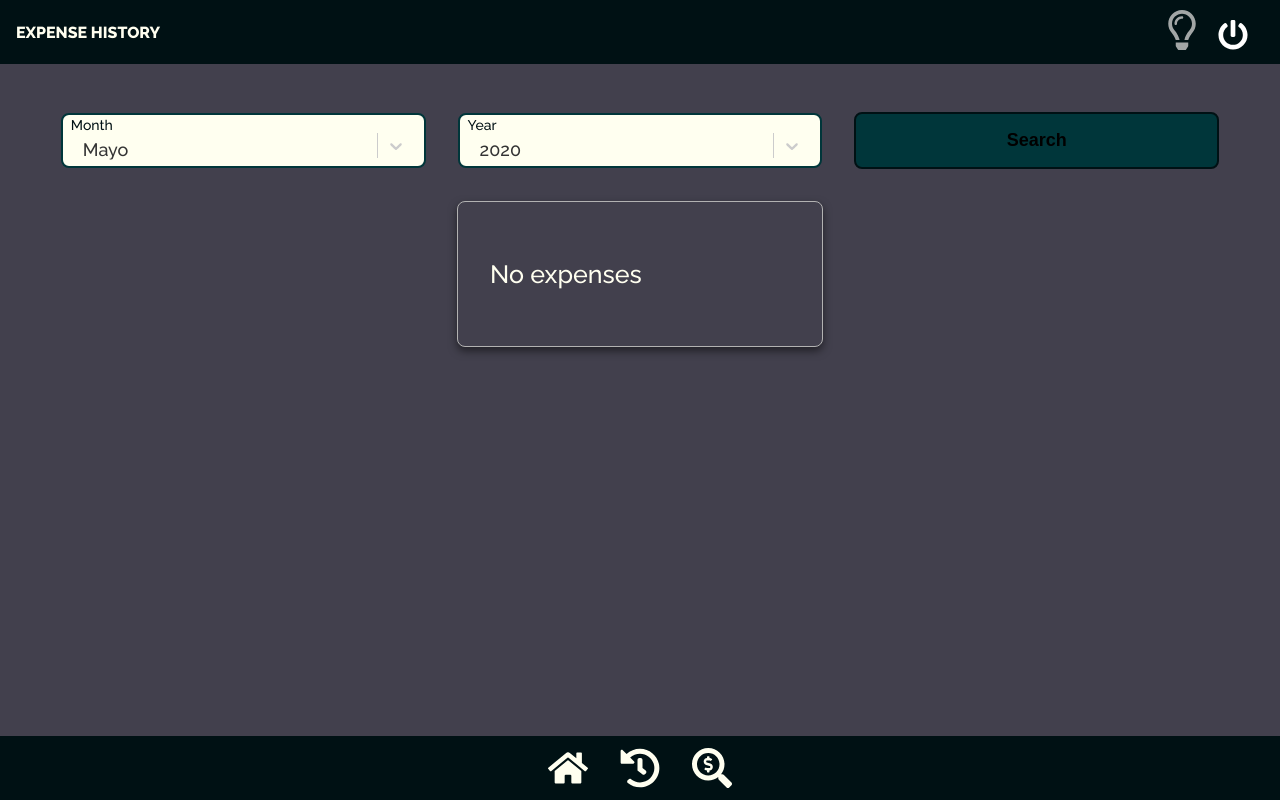
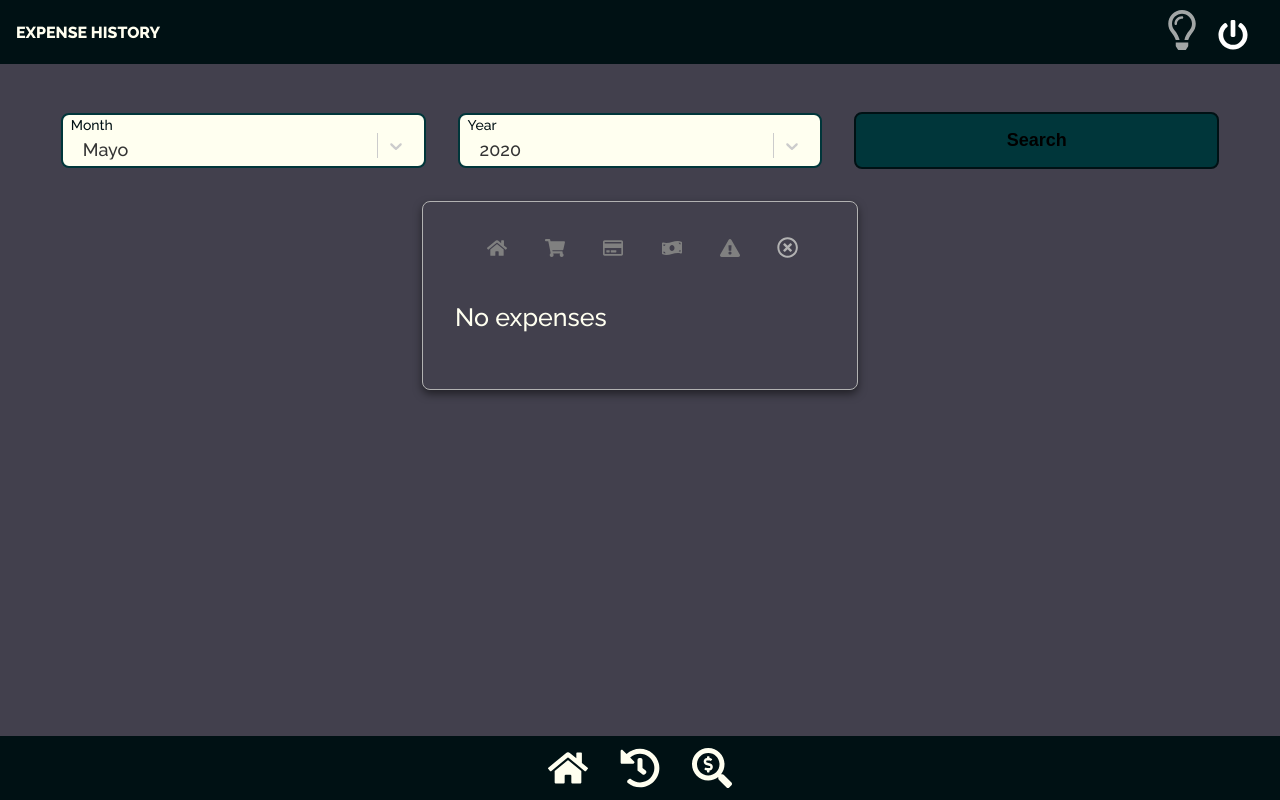
Before and after one commit to mavenesio/house-expenses, a Next.js app: page /ExpenseHistory in a window 1280 px wide. Built offline with nearby package versions, Linux system fonts and the light colour scheme.

Commit message:
add type filter

```diff
--- a/Components/Card/Card.js
+++ b/Components/Card/Card.js
@@ -1,7 +1,7 @@
 import React, {useCallback} from 'react';
 import styled from 'styled-components';
 
-const Paper = styled.div`
+const Card = styled.div`
     background: #fff;
     padding: 20px;
     position: relative;
@@ -15,19 +15,4 @@ const Paper = styled.div`
 
 `;
 
-const Card = ({children}) => {
-    const renderCardChildComponents = useCallback(
-        (ch) => {
-            return React.Children.map(ch, (child) => {
-                return React.cloneElement(child);
-                });
-            }
-        , []);
-    return (
-        <Paper>
-            {renderCardChildComponents(children)}
-        </Paper>
-    );
-}
-
 export default Card;
--- a/Components/ExpensesTable/ExpensesTable.js
+++ b/Components/ExpensesTable/ExpensesTable.js
@@ -1,13 +1,23 @@
 // @ts-nocheck
-import React, {useState, useCallback} from 'react';
+import React, {useState, useCallback, useEffect} from 'react';
 import styled from 'styled-components';
 
 import Card from '../Card/Card';
 import Checkbox from '../CheckBox/Checkbox';
 import {ExpenseTypes} from '../../constants/constants';
+import RadioButtonType from '../RadioButtonType/RadioButtonType';
 import PlusSquare from '../Icons/PlusSquare';
 import Trash from '../Icons/Trash';
 import Pen from '../Icons/Pen';
+import TimesCircle from '../Icons/TimesCircle';
+
+const CrossButton = styled(TimesCircle)`
+    align-self:center;
+    font-size: 25px;
+    color: ${props => props.theme.color.gray};
+    margin: 0rem 1rem 1rem 1rem;
+    cursor: pointer;
+`;
 
 const ExpensesTableContainer = styled.div`
     height:100%;
@@ -63,6 +73,15 @@ const Row = styled.div`
         border: 1px solid ${props => props.theme.color.gray};
         border-radius:8px;
     }
+`;
+const FilterContainer = styled.div`
+    background-color:${props => props.theme.color.backgroundColor};
+    border: 1px solid ${props => props.theme.color.backgroundColor};
+    color:${props => props.theme.color.white};
+    display:flex;
+    flex-direction:row;
+    justify-content:center;
+    padding: 0rem.6rem 0rem .6rem;
 `;
 const FooterRow = styled.div`
     display:flex;
@@ -134,6 +153,11 @@ const NoData = styled.p`
 `;
 
 const ExpensesTable = ({dataTable, onEdit, onCheck, onDelete, onCreate}) => {
+    const [SelectedType, setSelectedType] = useState(null);
+    const [Data, setData] = useState(null);
+    useEffect(() => setData(dataTable), [dataTable]);
+    useEffect(() => setData(SelectedType ? dataTable.filter(expense => expense.type === SelectedType) : dataTable), [SelectedType])
+
     const renderIcon = useCallback(
         (rowType) => {
             const icon = ExpenseTypes.find(type => type.key === rowType);
@@ -141,7 +165,6 @@ const ExpensesTable = ({dataTable, onEdit, onCheck, onDelete, onCreate}) => {
             return ExpenseTypes.find(type => type.key === 'Market').value
         }
     )
-
     const renderRows = useCallback(
 
         (data) => {
@@ -178,13 +201,17 @@ const ExpensesTable = ({dataTable, onEdit, onCheck, onDelete, onCreate}) => {
         <>
             <ExpensesTableContainer>
                 <Card>
-                    {dataTable && dataTable.length > 0
+                    <FilterContainer>
+                        <RadioButtonType value={SelectedType} onChange={(value) => setSelectedType(value)}/>
+                        <CrossButton onClick={() => setSelectedType(null)}/>
+                    </FilterContainer>
+                    {Data && Data.length > 0
                         ?
                             <Table>
-                                {renderRows(dataTable)}
+                                {renderRows(Data)}
                                 <FooterRow>
                                     <Cell align='start'>Total </Cell>
-                                    <Cell align='end'>{dataTable.reduce((accumulator, expense) => accumulator + expense.amount, 0)}</Cell>
+                                    <Cell align='end'>{Data.reduce((accumulator, expense) => accumulator + expense.amount, 0)}</Cell>
                                     {onCheck && <IconCell/>}
                                     {onEdit && <IconCell/>}
                                     {onDelete && <IconCell/>}
--- a/Components/Modal/ModalCard/CreateExpenseCard.js
+++ b/Components/Modal/ModalCard/CreateExpenseCard.js
@@ -75,7 +75,7 @@ const CreateExpenseCard = ({changeVisibility, setMessage}) => {
             startMonth: MonthOptions[(new Date()).getMonth()],
             startYear: YearOptions[0],
             numberOfMonth: '1',
-            type: null,
+            type: 'House',
         },
         validationSchema: Yup.object({
             name: Yup.string('Must be string').required('Name is required.').max(20,'Name must be lower than 20 characters'),
--- a/Components/RadioButtonType/RadioButtonType.js
+++ b/Components/RadioButtonType/RadioButtonType.js
@@ -23,18 +23,10 @@ const IconWrapper = styled.div`
     padding:0.2rem 0.2rem 0rem 0.2rem;
     border-radius:30%;
     cursor:pointer;
-    border: 2px solid ${props => props.selected ? 'black' : 'white'};
-    &:hover {
-        border: 2px solid ${props => props.theme.color.gray};
-    }
 `;
 
 
 const RadioButtonType = ({ value, onChange }) => {
-
-    useEffect(() => {
-        if(value === null) onChange('House');
-    }, [value])
 
     return (
         <RadioButtonTypeContainer>
```
